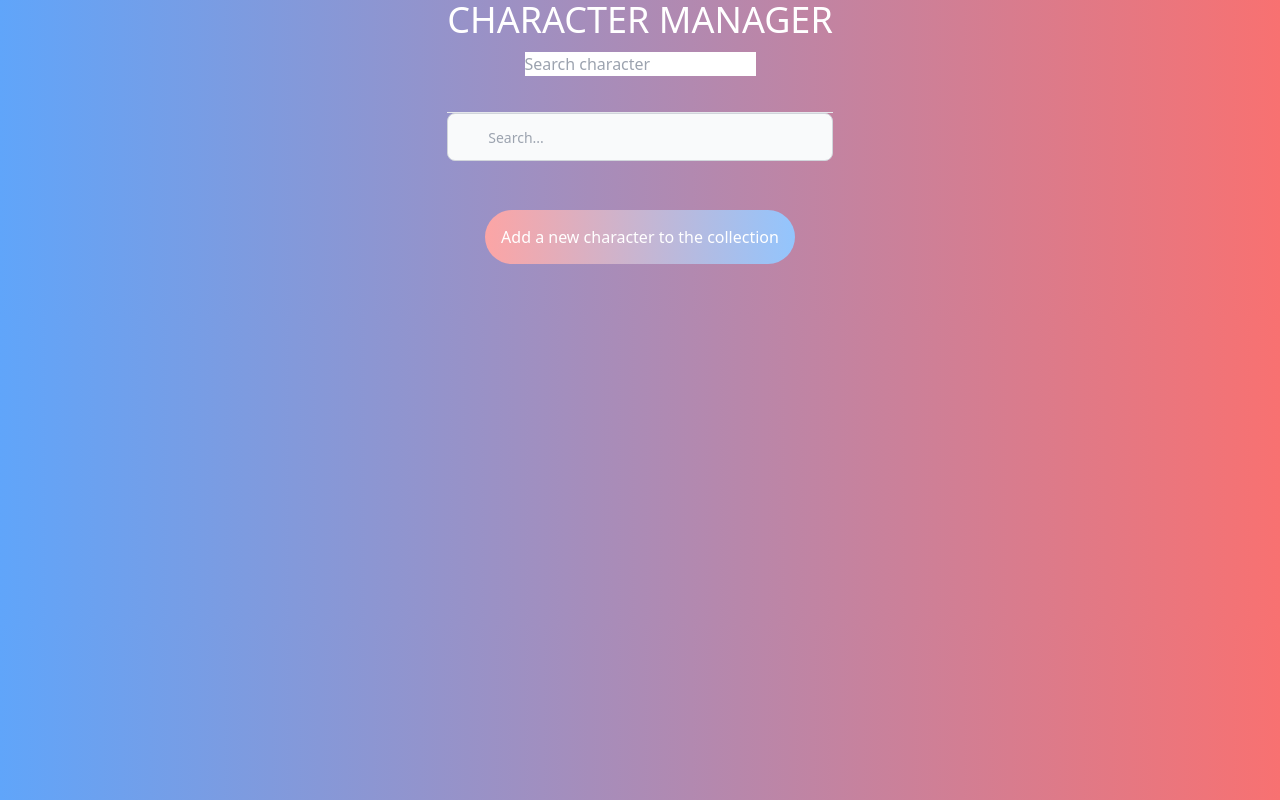
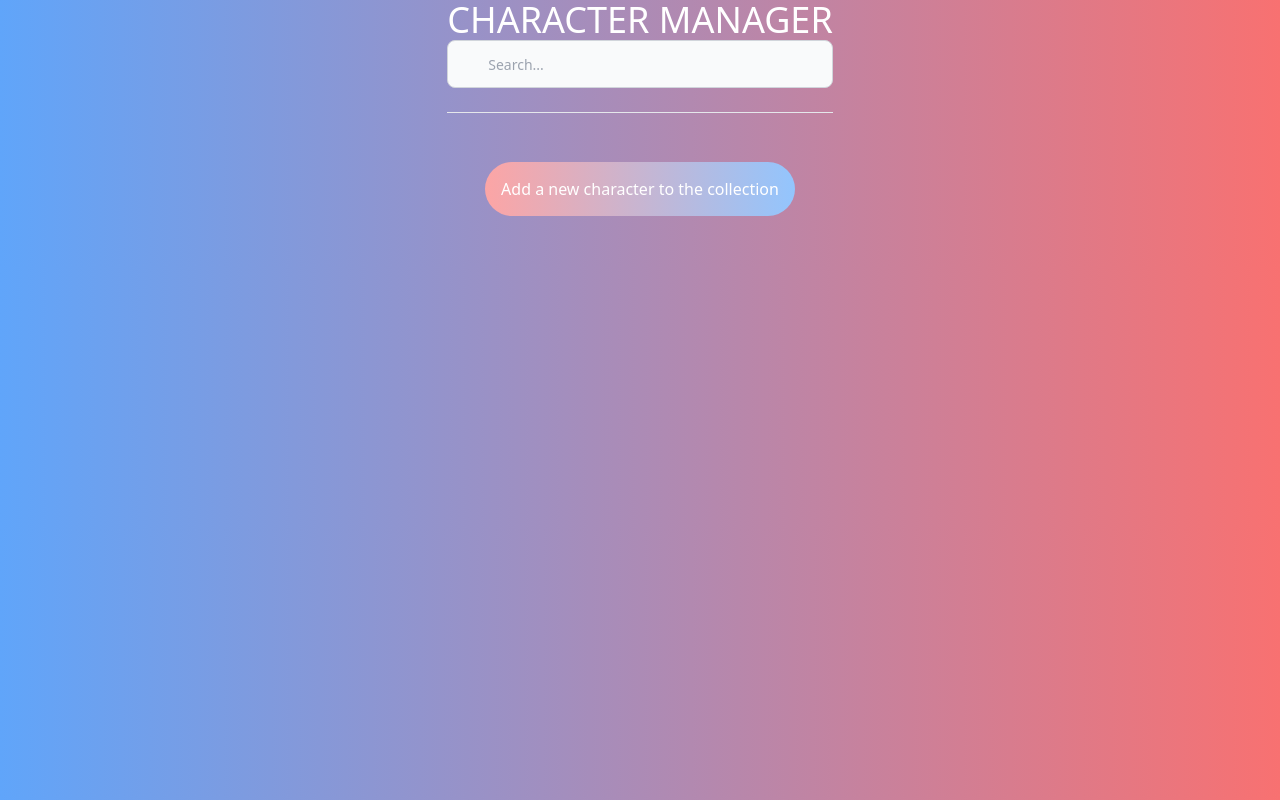
Before and after one commit to becodeorg/hamilton-7-character-manager-chuck-norris-forever, a website built with Parcel: page src/index.html in a window 1280 px wide. Built offline with nearby package versions, Linux system fonts and the light colour scheme; no server answers; files whose address does not match are found by name.

Commit message:
Resolve bug search bar

```diff
--- a/src/index.html
+++ b/src/index.html
@@ -11,14 +11,11 @@
 <body class="pb-16 flex gap-2 flex-col items-center bg-gradient-to-r from-blue-400 to-red-400">
     <header>
         <h1 class="text-4xl text-white">CHARACTER MANAGER</h1>
-        <form class="text-center p-3">
-            <input type="text" placeholder="Search character">
+        <form class="flex flex-row items-center justify-center">
+            <input id= "searchBar" type="search" name="search" class="bg-gray-50 h-12 border border-gray-300 text-gray-900 sm:text-sm rounded-lg focus:ring-blue-500 focus:border-blue-500 block w-full pl-10 p-2" placeholder="Search...">
         </form>
         <br>
         <hr>
-        <form class="flex flex-row items-center justify-center">
-            <input id= "searchBar" type="search" name="search" class="bg-gray-50 h-12 border border-gray-300 text-gray-900 sm:text-sm rounded-lg focus:ring-blue-500 focus:border-blue-500 block w-full pl-10 p-2" placeholder="Search...">
-        </form>
     </header>
 
     <section class="container items-center flex flex-row gap-8 p-6 place-content-center flex-wrap">
```
Also changed, not shown: dist/index.html.
